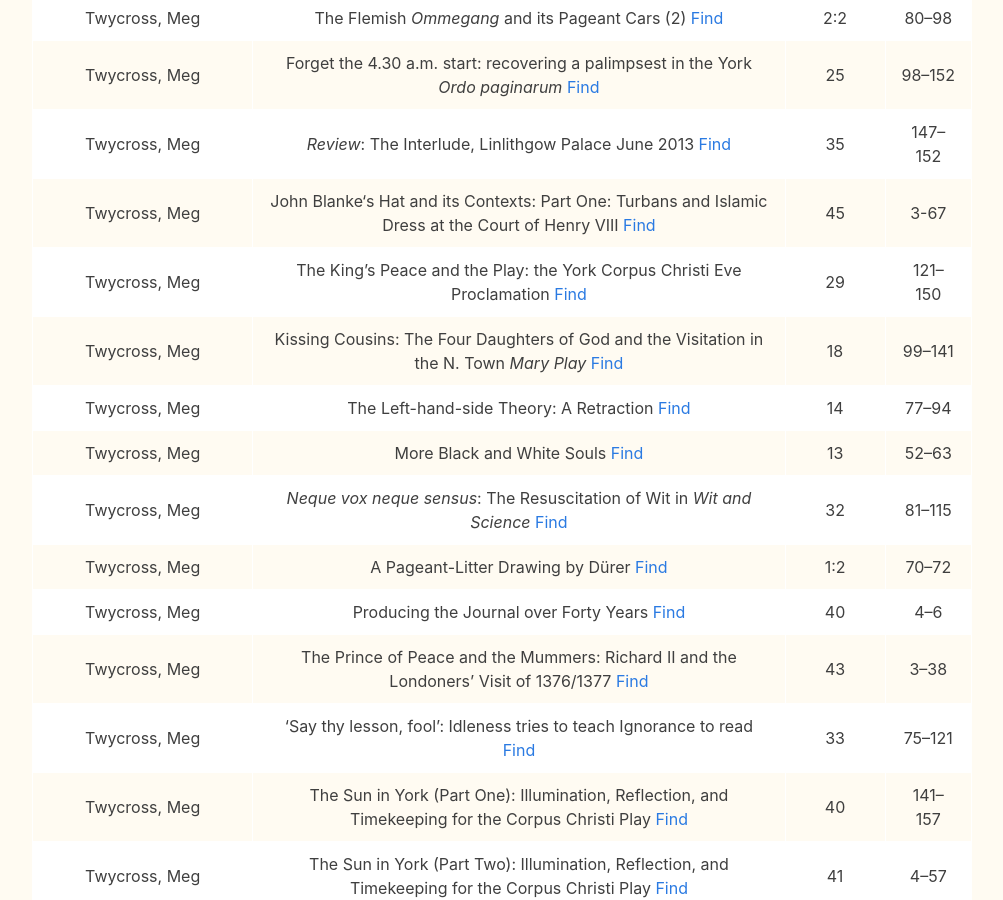
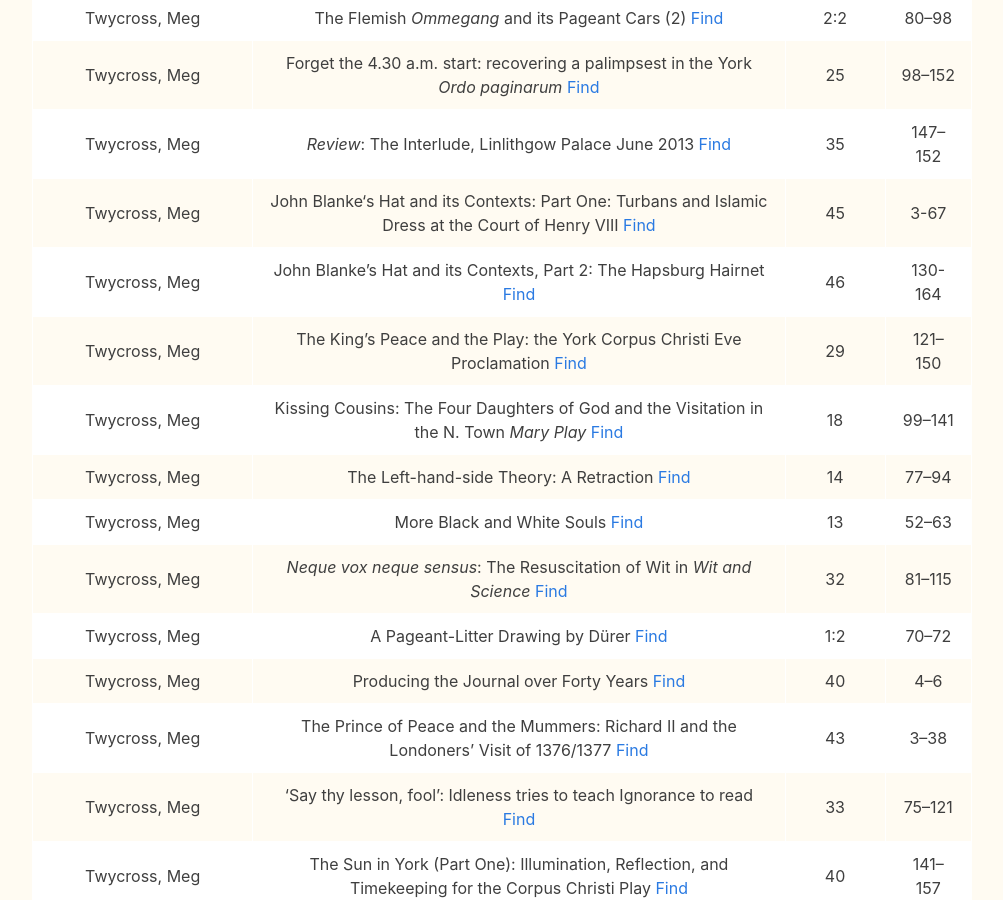
Before and after one commit to MedievalEnglishTheatre/MedievalEnglishTheatre.github.io, a Jekyll site: the page built from src/journal/cumindtz.md, in a window 1280 px wide and 900 px high, scrolled down 980 px. Shown: the whole window, without its empty margins (138-1141 px from the left). Built offline with Jekyll 4.4.1, drawn with Linux system fonts in a browser that asks for light colours.

Commit message:
Update cumindtz.md vol. 46

```diff
--- a/src/journal/cumindtz.md
+++ b/src/journal/cumindtz.md
@@ -31,6 +31,7 @@ The later volumes include *summaries* and *PDFs* of one or two pages.
 |Twycross, Meg|Forget the 4.30 a.m. start: recovering a palimpsest in the York *Ordo paginarum*  [Find](vol25.html#Twycross) |25|98–152|
 |Twycross, Meg| *Review*: The Interlude, Linlithgow Palace June 2013  [Find](vol35.html#Twycross) |35|147–152|
 |Twycross, Meg|John Blanke‘s Hat and its Contexts: Part One: Turbans and Islamic Dress at the Court of Henry VIII  [Find](vol45.html#Twycross) |45|3-67|
+|Twycross, Meg|John Blanke’s Hat and its Contexts, Part 2: The Hapsburg Hairnet  [Find](vol46.html#Twycross) |46|130-164|
 |Twycross, Meg|The King’s Peace and the Play: the York Corpus Christi Eve Proclamation  [Find](vol29.html#Twycross) |29|121–150|
 |Twycross, Meg|Kissing Cousins: The Four Daughters of God and the Visitation in the N. Town *Mary Play*  [Find](vol18.html#Twycross) |18|99–141|
 |Twycross, Meg|The Left-hand-side Theory: A Retraction  [Find](vol14.html#Twycross) |14|77–94|
```
